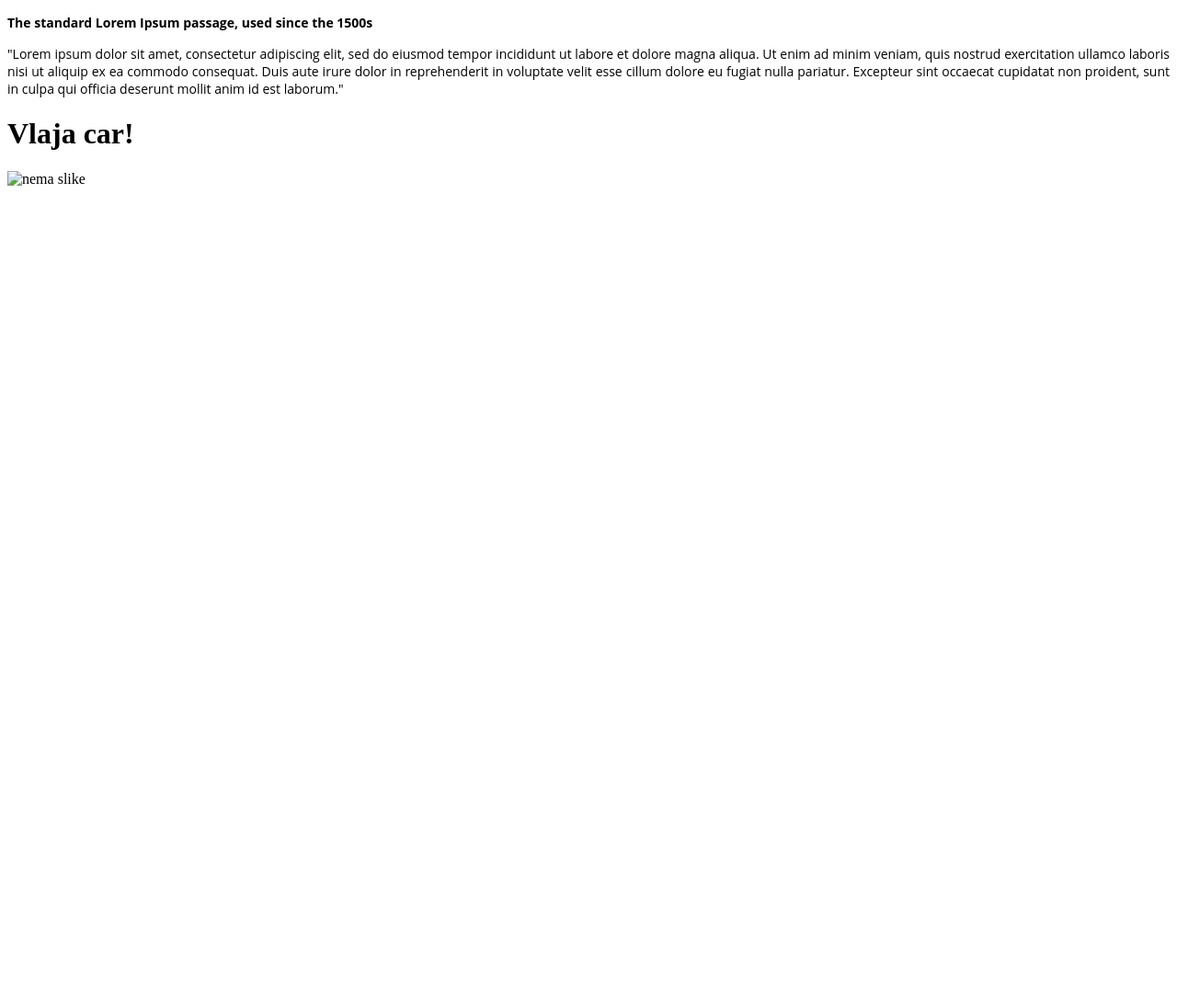
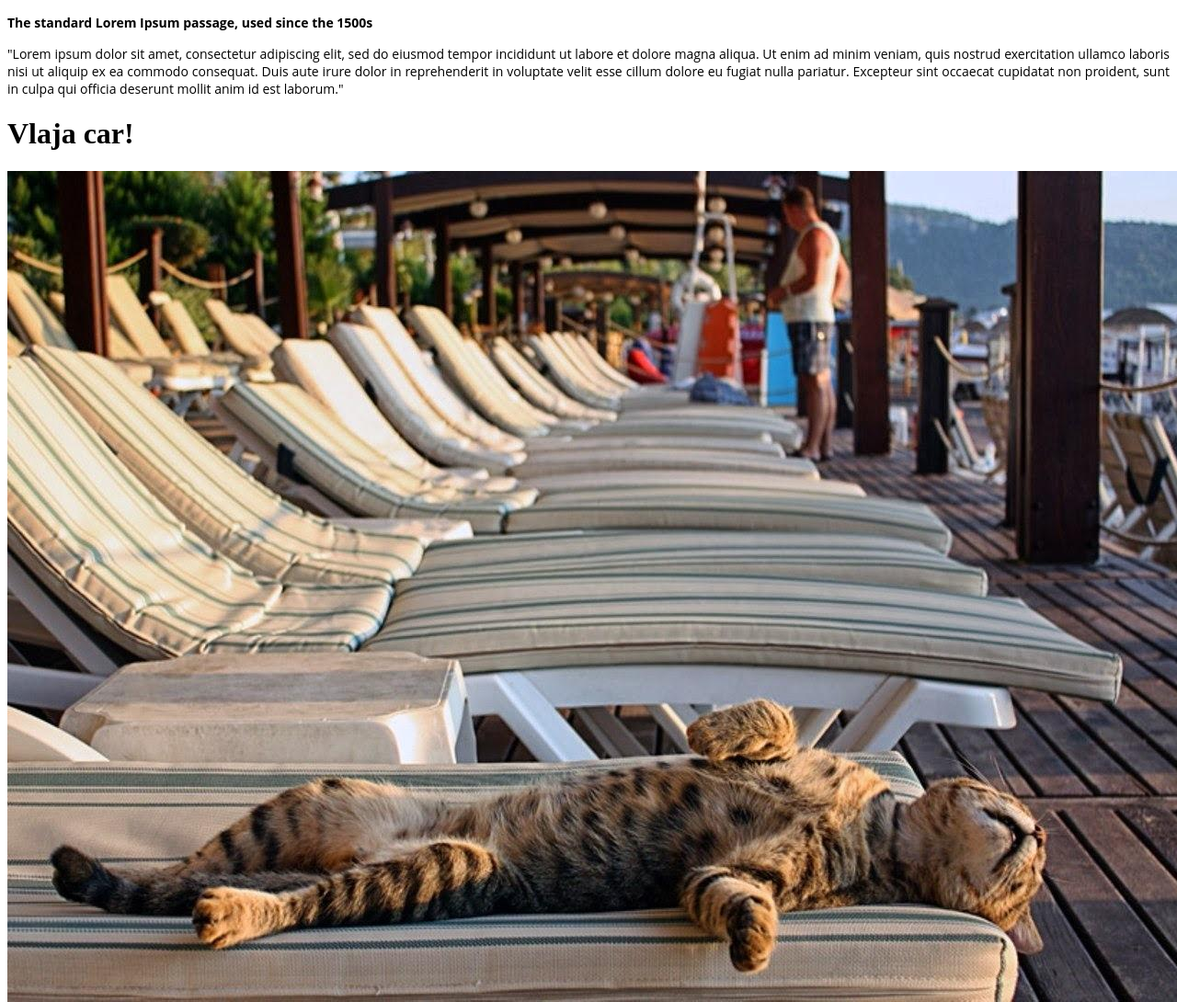
Before and after one commit to bencic/test, a plain HTML site: page index.html in a window 1280 px wide. Shown: the whole page at 92% size. Before the commit the page ends 800 px from the top, so only its background shows below. Drawn offline with Linux system fonts and the light colour scheme.

Commit message:
Update index.html

```diff
--- a/index.html
+++ b/index.html
@@ -4,5 +4,5 @@
   <h1>Vlaja car!</h1>
 
 
-  <img src="images/slika1.jpg" alt="nema slike">
+  <img src="images/90e923a2-77ba-42cc-b6b1-49af545b7fe4-original.jpeg" alt="nema slike">
 </html>
```
